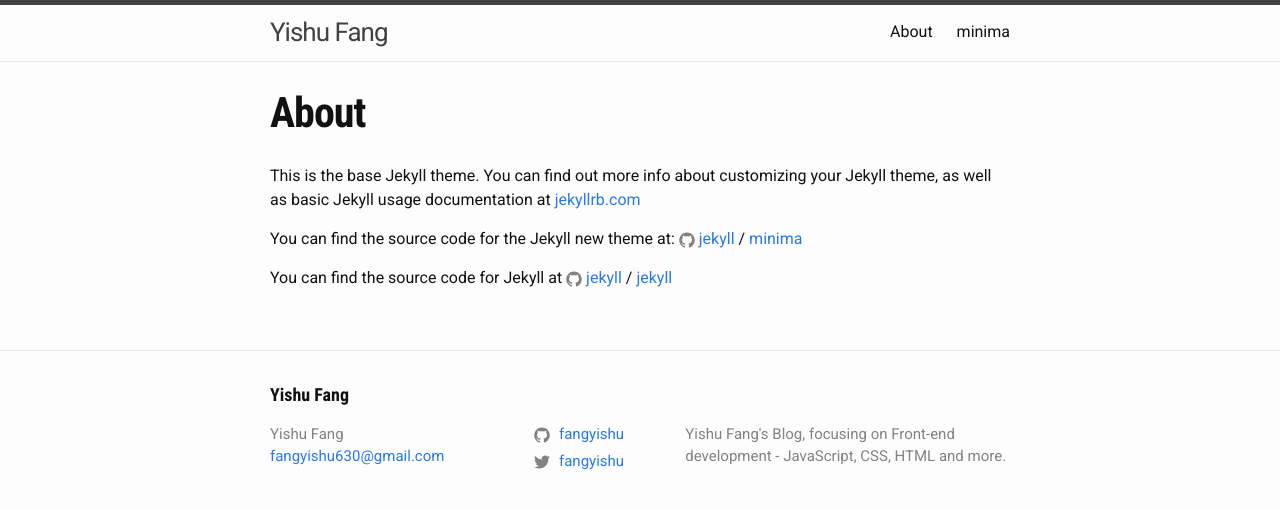
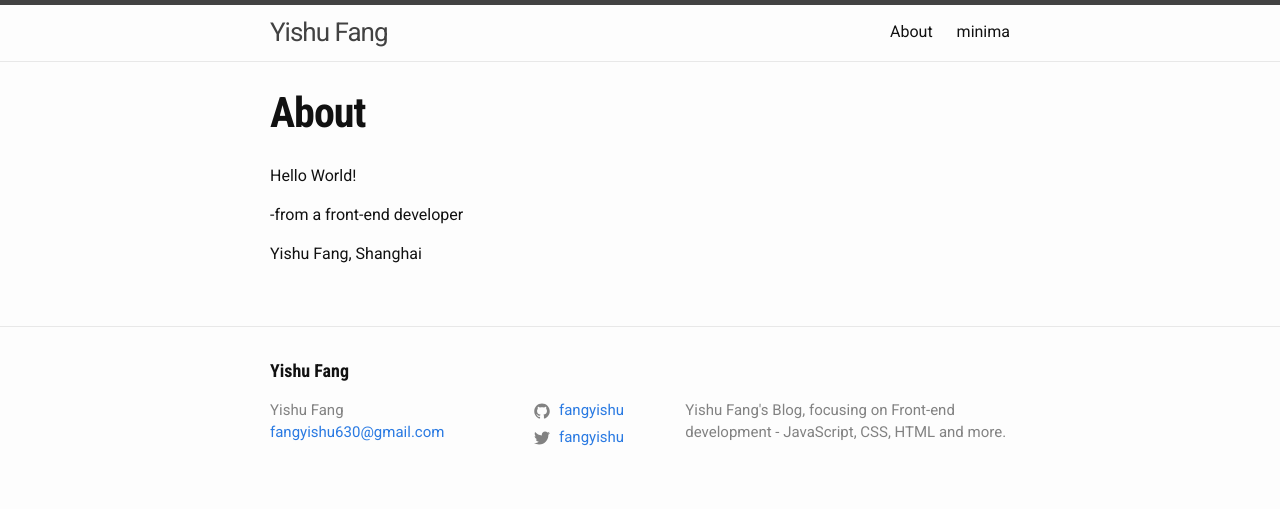
Before and after one commit to fangyishu/blog, a Jekyll site: the page built from about.md, in a window 1280 px wide. Shown: the top 509 px of the page. Built offline with Jekyll 4.4.1, drawn with Linux system fonts in a browser that asks for light colours.

Commit message:
Change default about page and remove default jekyll page.

```diff
--- a/about.md
+++ b/about.md
@@ -4,12 +4,8 @@ title: About
 permalink: /about/
 ---
 
-This is the base Jekyll theme. You can find out more info about customizing your Jekyll theme, as well as basic Jekyll usage documentation at [jekyllrb.com](https://jekyllrb.com/)
+Hello World!
 
-You can find the source code for the Jekyll new theme at:
-{% include icon-github.html username="jekyll" %} /
-[minima](https://github.com/jekyll/minima)
+-from a front-end developer
 
-You can find the source code for Jekyll at
-{% include icon-github.html username="jekyll" %} /
-[jekyll](https://github.com/jekyll/jekyll)
+Yishu Fang, Shanghai
```
Also changed, not shown: _posts/2017-06-14-welcome-to-jekyll.markdown (deleted, +0 -25 lines).
